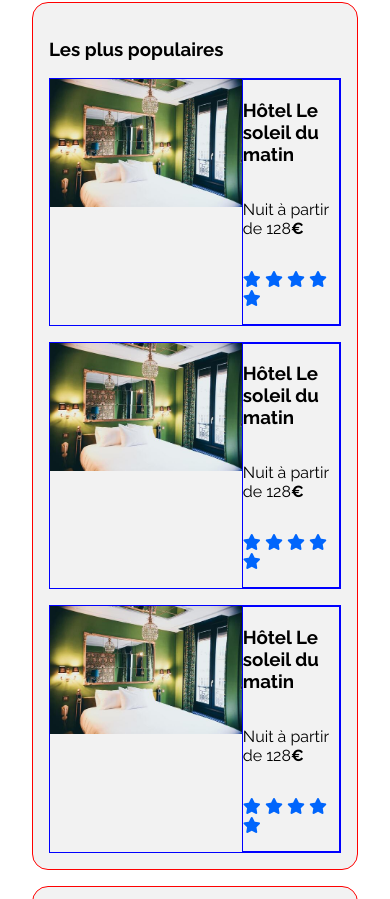
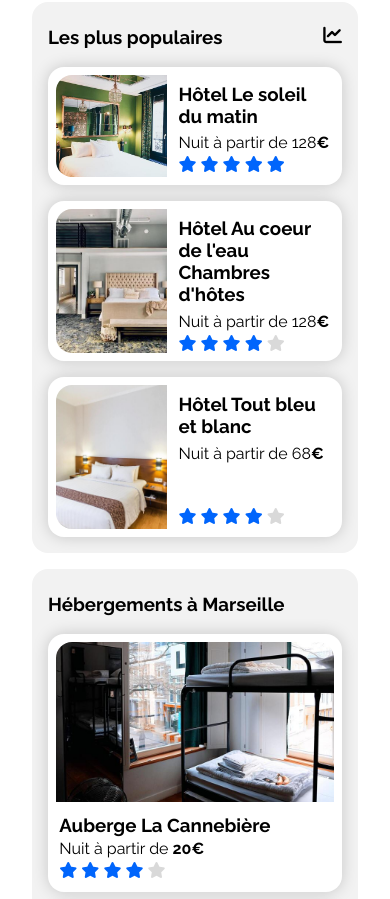
Before and after one commit to LeToma/booki, a plain HTML site: page index.html in a window 390 px wide. Shown: the part 790-1689 px from the top of the page. Drawn offline with Linux system fonts and the light colour scheme.

Commit message:
breakpoints

```diff
--- a/index.html
+++ b/index.html
@@ -167,9 +167,11 @@
           <a href="">Afficher plus</a>
         </div>
         <div class="popular">
-          <h3>Les plus populaires</h3>
+          <h3>Les plus populaires
+          <i class="fas fa-chart-line"></i>
+          </h3>
           <div class="popular-flex">
-            <div class="popular-apartment-card">
+            <div class="apartment-card popular-card">
               <img
                 src="./images/hebergements/4_small/emile-guillemot-Bj_rcSC5XfE-unsplash.jpg"
                 alt="Hôtel Le soleil du matin"
@@ -186,37 +188,37 @@
                   </p>
               </div>
             </div>
-             <div class="popular-apartment-card">
+             <div class="apartment-card popular-card">
               <img
-                src="./images/hebergements/4_small/emile-guillemot-Bj_rcSC5XfE-unsplash.jpg"
-                alt="Hôtel Le soleil du matin"
+                src="./images/hebergements/4_small/aw-creative-VGs8z60yT2c-unsplash.jpg"
+                alt="Hôtel Au coeur de l'eau Chambres d'hôtes"
               />
               <div class="popular-description">
-                  <h3>Hôtel Le soleil du matin</h3>
+                  <h3>Hôtel Au coeur de l'eau Chambres d'hôtes</h3>
                   <p>Nuit à partir de 128<strong>€</strong></p>
                   <p class="stars">
                     <i class="fas fa-star blue"></i>
                     <i class="fas fa-star blue"></i>
                     <i class="fas fa-star blue"></i>
                     <i class="fas fa-star blue"></i>
-                    <i class="fas fa-star blue"></i>
+                    <i class="fas fa-star grey"></i>
                   </p>
               </div>
             </div>
-             <div class="popular-apartment-card">
+             <div class="apartment-card popular-card">
               <img
-                src="./images/hebergements/4_small/emile-guillemot-Bj_rcSC5XfE-unsplash.jpg"
-                alt="Hôtel Le soleil du matin"
+                src="./images/hebergements/4_small/febrian-zakaria-sjvU0THccQA-unsplash.jpg"
+                alt="Hôtel Tout bleu et blanc"
               />
               <div class="popular-description">
-                  <h3>Hôtel Le soleil du matin</h3>
-                  <p>Nuit à partir de 128<strong>€</strong></p>
+                  <h3>Hôtel Tout bleu et blanc</h3>
+                  <p>Nuit à partir de 68<strong>€</strong></p>
                   <p class="stars">
                     <i class="fas fa-star blue"></i>
                     <i class="fas fa-star blue"></i>
                     <i class="fas fa-star blue"></i>
                     <i class="fas fa-star blue"></i>
-                    <i class="fas fa-star blue"></i>
+                    <i class="fas fa-star grey"></i>
                   </p>
               </div>
             </div>
--- a/style.css
+++ b/style.css
@@ -212,7 +212,6 @@ nav a:hover {
 }
 
 .apartments-list > div {
-  border: 1px solid red;
   background-color: var(--lightgrey);
   padding: 1rem;
   border-radius: 1rem;
@@ -230,7 +229,7 @@ nav a:hover {
     flex-basis: 33%;
 }
 
-@media (max-width: 992px) {
+@media (max-width: 1100px) {
     .apartments-list {
         flex-direction: column;
     }
@@ -257,15 +256,12 @@ nav a:hover {
     flex-direction: column;
     gap: 1rem;
     flex-wrap: wrap;
+flex-basis: 100%;
+    justify-content: space-evenly;
 }
 
-.apartments-list .popular-flex div {
-    border: 1px solid blue;
-}
 
-.apartments-list h3 {
-    flex-basis: 100%;
-}
+
 
 @media (max-width: 992px) {
     .apartments-list .popular-flex {
@@ -291,7 +287,9 @@ nav a:hover {
 }
 
 .apartment-card p,
-.apartment-card h3{
+.apartment-card h3,
+.popular-description p,
+.popular-description h3 {
     margin: 0.2rem;
 }
 
@@ -305,12 +303,18 @@ nav a:hover {
 
 /* POPULAR CARD */
 
-.popular-apartment-card {
+.popular {
     display: flex;
+    flex-direction: column;
 }
 
-.popular-apartment-card img {
-    height: 8rem;
+
+
+.popular-card.apartment-card img {
+    height: auto;
+    border-radius: 1rem 0 0 1rem;
+    width: 40%;
+    margin-right: 0.5rem;
 }
 
 .popular-description {
@@ -318,3 +322,23 @@ nav a:hover {
     display: flex;
     flex-direction: column;
 }
+
+
+.popular-card {
+    display: flex;
+    min-width: 15rem;
+    max-height: 10rem;
+}
+
+.popular-card .stars {
+    margin-top: auto;
+}
+
+.popular h3{
+    display: flex;
+    justify-content: space-between;
+}
+
+.popular h3, .city h3 {
+    margin-top: 0.5rem;
+}
```
